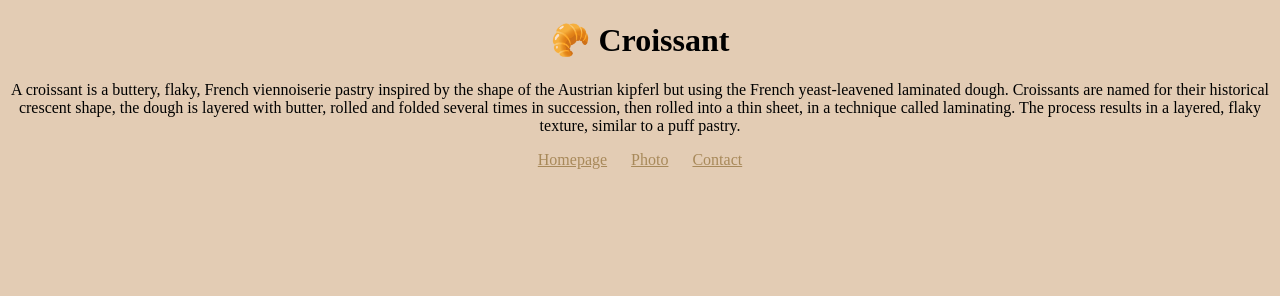
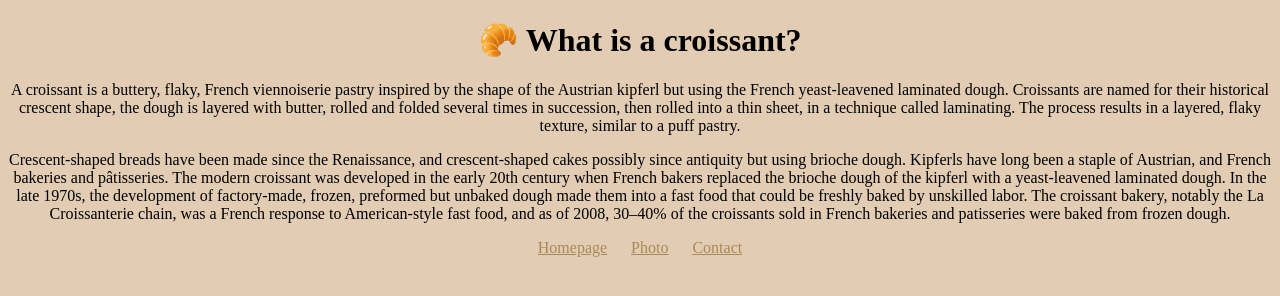
Before and after one commit to yuliiazubenko/multiple-pages-croissant-static-website, a plain HTML site: page index.html in a window 1280 px wide. Drawn offline with Linux system fonts and the light colour scheme.

Commit message:
Update index.html

```diff
--- a/index.html
+++ b/index.html
@@ -9,7 +9,7 @@
   </head>
 
   <body>
-    <h1>🥐 Croissant</h1>
+    <h1>🥐 What is a croissant?</h1>
     <p>
       A croissant is a buttery, flaky, French viennoiserie pastry inspired by
       the shape of the Austrian kipferl but using the French yeast-leavened
@@ -19,6 +19,19 @@
       laminating. The process results in a layered, flaky texture, similar to a
       puff pastry.
     </p>
+    <p>
+      Crescent-shaped breads have been made since the Renaissance, and
+      crescent-shaped cakes possibly since antiquity but using brioche dough.
+      Kipferls have long been a staple of Austrian, and French bakeries and
+      pâtisseries. The modern croissant was developed in the early 20th century
+      when French bakers replaced the brioche dough of the kipferl with a
+      yeast-leavened laminated dough. In the late 1970s, the development of
+      factory-made, frozen, preformed but unbaked dough made them into a fast
+      food that could be freshly baked by unskilled labor. The croissant bakery,
+      notably the La Croissanterie chain, was a French response to
+      American-style fast food, and as of 2008, 30–40% of the croissants sold in
+      French bakeries and patisseries were baked from frozen dough.
+    </p>
     <footer>
       <a href="/">Homepage</a>
       <a href="/photo.html">Photo</a>
```
